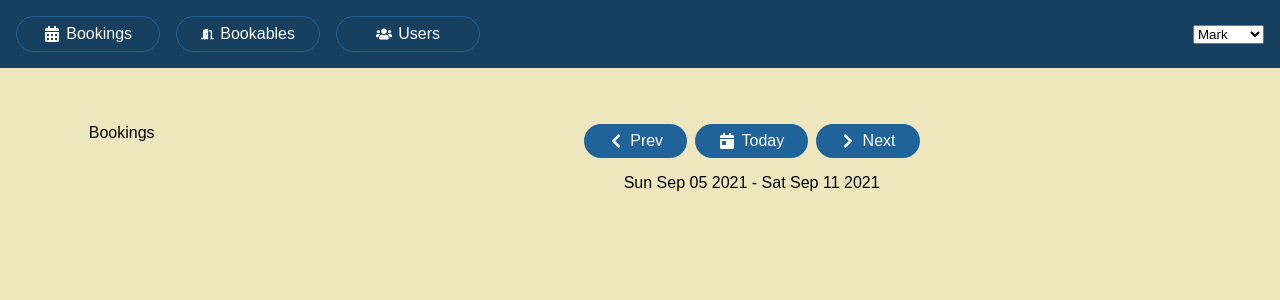
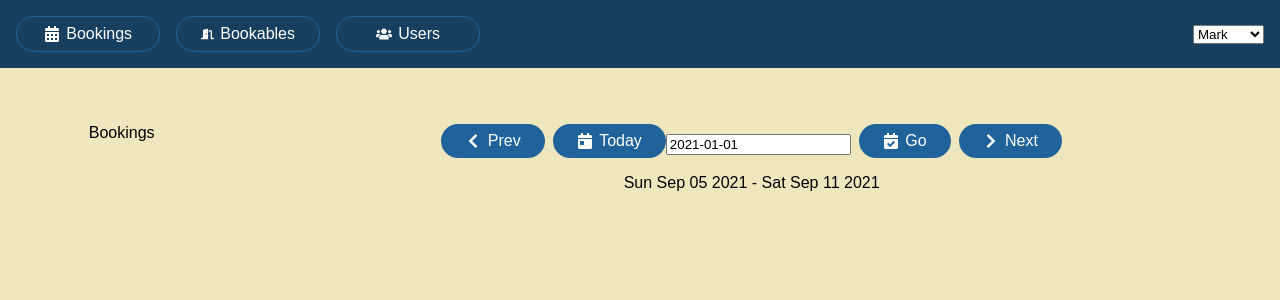
Before and after one commit to git-michelle/hooks-in-action, a React (Create React App) app: page /bookings in a window 1280 px wide. Shown: the top 300 px of the page. Built offline with nearby package versions, Linux system fonts and the light colour scheme; data requests are answered from the project's data file.

Commit message:
updated weekpicker to have a manual text input field

```diff
--- a/src/components/Bookings/WeekPicker.js
+++ b/src/components/Bookings/WeekPicker.js
@@ -1,23 +1,53 @@
-import { useReducer } from "react";
-import reducer from "./weekReducer";
-import { getWeek } from "../../utils/date-wrangler";
-import { FaChevronLeft, FaChevronRight, FaCalendarDay } from "react-icons/fa";
+import { useReducer, useRef, useState } from 'react';
+import reducer from './weekReducer';
+import { getWeek } from '../../utils/date-wrangler';
+import {
+	FaChevronLeft,
+	FaChevronRight,
+	FaCalendarDay,
+	FaCalendarCheck,
+} from 'react-icons/fa';
 
 const WeekPicker = ({ date }) => {
 	const [week, dispatch] = useReducer(reducer, date, getWeek);
 
+	const textboxRef = useRef();
+	const [dateText, setDateText] = useState('2021-01-01');
+
+	const goToDate = () => {
+		dispatch({
+			type: 'SET_DATE',
+			payload: dateText,
+		});
+	};
+
 	return (
 		<div>
 			<p className="date-picker">
-        <button className="btn" onClick={() => dispatch({ type: "PREV_WEEK" })}>
+				<button className="btn" onClick={() => dispatch({ type: 'PREV_WEEK' })}>
 					<FaChevronLeft /> <span>Prev</span>
 				</button>
 
-        <button className="btn" onClick={() => dispatch({ type: "TODAY" })}>
+				<button className="btn" onClick={() => dispatch({ type: 'TODAY' })}>
 					<FaCalendarDay /> <span>Today</span>
 				</button>
 
-        <button className="btn" onClick={() => dispatch({ type: "NEXT_WEEK" })}>
+				{/* Textbox  */}
+				<span>
+					<input
+						type="text"
+						ref={textboxRef}
+						placeholder="e.g. 2021-10-05"
+						value={dateText}
+						onChange={(e) => setDateText(e.target.value)}
+					/>
+					<button className="go btn" onClick={goToDate}>
+						<FaCalendarCheck />
+						<span>Go</span>
+					</button>
+				</span>
+
+				<button className="btn" onClick={() => dispatch({ type: 'NEXT_WEEK' })}>
 					<FaChevronRight /> <span>Next</span>
 				</button>
 			</p>
```
Lines whose indentation alone changed are shown as unchanged.
